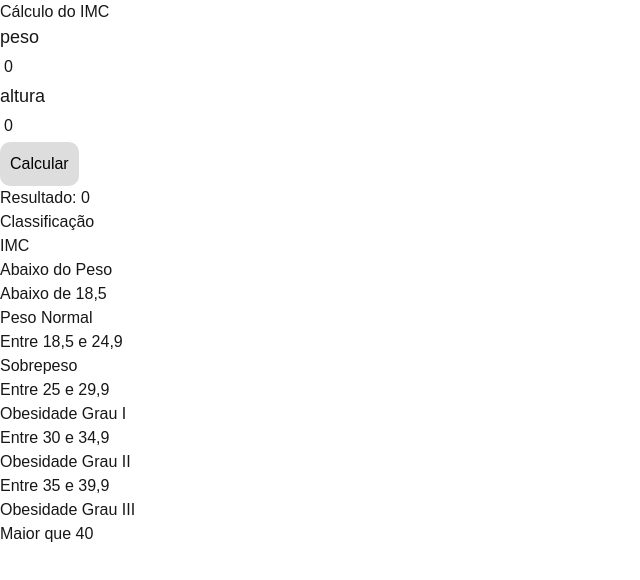
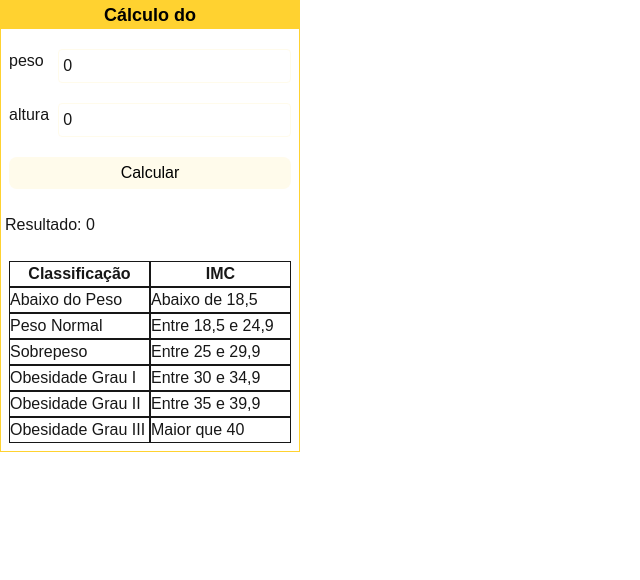
Before and after one commit to Diandressa/react-curso, a Next.js app: page /calcimc/Calcimc in a window 1280 px wide. Shown: the top 580 px of the page, without its empty margins (0-640 px from the left). Built offline with nearby package versions, Linux system fonts and the light colour scheme.

Commit message:
tabela e css

```diff
--- /dev/null
+++ b/src/components/Campform.tsx
@@ -0,0 +1,14 @@
+interface CampformProps {
+    label:string,
+    state:any,
+    funcState:any,
+}
+
+export default function Compform(props:CampformProps){
+    return(
+        <div className="flex mx-2">
+            <label className="w-[60px]">{props.label}</label>
+            <input className="border border-amber-50 p-1 rounded w-full" value={props.state} onChange={(e)=>props.funcState(e.target.value)}/>
+        </div>
+    )
+}
--- a/src/components/Compform.tsx
+++ /dev/null
@@ -1,14 +0,0 @@
-interface CompformProps {
-    label:string,
-    state:any,
-    funcState:any,
-}
-
-export default function Compform(props:CompformProps){
-    return(
-        <div className="campoForm">
-            <label>{props.label}</label>
-            <input value={props.state} onChange={(e)=>props.funcState(e.target.value)}/>
-        </div>
-    )
-}
--- a/src/components/Tabelaimc.tsx
+++ b/src/components/Tabelaimc.tsx
@@ -1,33 +1,33 @@
 export default function Tabelaimc (){
     return(
-        <div className="campoForm">
-            <div>
-                <div>Classificação</div>
-                <div>IMC</div>
+        <div className="mx-2 mb-2">
+            <div className="flex">
+                <div className="w-1/2 border text-center font-bold">Classificação</div>
+                <div className="w-1/2 border text-center font-bold">IMC</div>
             </div>
-            <div>
-                <div>Abaixo do Peso</div>
-                <div>Abaixo de 18,5</div>
+            <div className="flex">
+                <div className="w-1/2 border">Abaixo do Peso</div>
+                <div className="w-1/2 border">Abaixo de 18,5</div>
             </div>
-            <div>
-                <div>Peso Normal</div>
-                <div>Entre 18,5 e 24,9</div>
+            <div className="flex">
+                <div className="w-1/2 border">Peso Normal</div>
+                <div className="w-1/2 border">Entre 18,5 e 24,9</div>
             </div>
-            <div>
-                <div>Sobrepeso</div>
-                <div>Entre 25 e 29,9</div>
+            <div className="flex">
+                <div className="w-1/2 border">Sobrepeso</div>
+                <div className="w-1/2 border">Entre 25 e 29,9</div>
             </div>
-            <div>
-                <div>Obesidade Grau I</div>
-                <div>Entre 30 e 34,9</div>
+            <div className="flex">
+                <div className="w-1/2 border">Obesidade Grau I</div>
+                <div className="w-1/2 border">Entre 30 e 34,9</div>
             </div>
-            <div>
-                <div>Obesidade Grau II</div>
-                <div>Entre 35 e 39,9</div>
+            <div className="flex">
+                <div className="w-1/2 border">Obesidade Grau II</div>
+                <div className="w-1/2 border">Entre 35 e 39,9</div>
             </div>
-            <div>
-                <div>Obesidade Grau III</div>
-                <div>Maior que 40</div>
+            <div className="flex">
+                <div className="w-1/2 border">Obesidade Grau III</div>
+                <div className="w-1/2 border">Maior que 40</div>
             </div>
         </div>
     )
--- a/src/pages/calcimc/Calcimc.tsx
+++ b/src/pages/calcimc/Calcimc.tsx
@@ -1,5 +1,5 @@
 import { useState } from "react";
-import Compform from "@/components/Compform";
+import Campform from "@/components/Campform";
 import Tabelaimc from "@/components/Tabelaimc";
 
 export default function Calcimc(){
@@ -13,12 +13,12 @@ export default function Calcimc(){
     }
 
     return(
-        <div>
-            <h1>Cálculo do IMC</h1>
-            <Compform label="peso" state={peso} funcState={setPeso}/>
-            <Compform label="altura" state={altura} funcState={setAltura}/>
-            <button className="btnPadrao" onClick={calcular}>Calcular</button>
-            <p>Resultado: {imc}</p>
+        <div className="flex flex-col border border-amber-300 w-[300px] gap-5">
+            <h1 className="w-full text-center bg-amber-300 text-black font-bold text-lg">Cálculo do </h1>
+            <Campform label="peso" state={peso} funcState={setPeso}/>
+            <Campform label="altura" state={altura} funcState={setAltura}/>
+            <button className="bg-amber-50 text-center mx-2 text-black p-1 rounded-lg cursor-pointer" onClick={calcular}>Calcular</button>
+            <p className="p-1">Resultado: {imc}</p>
             <Tabelaimc/>
         </div>
     )
```
